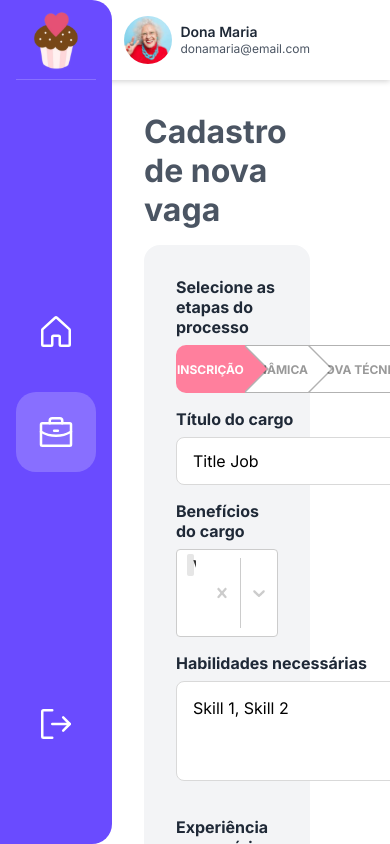
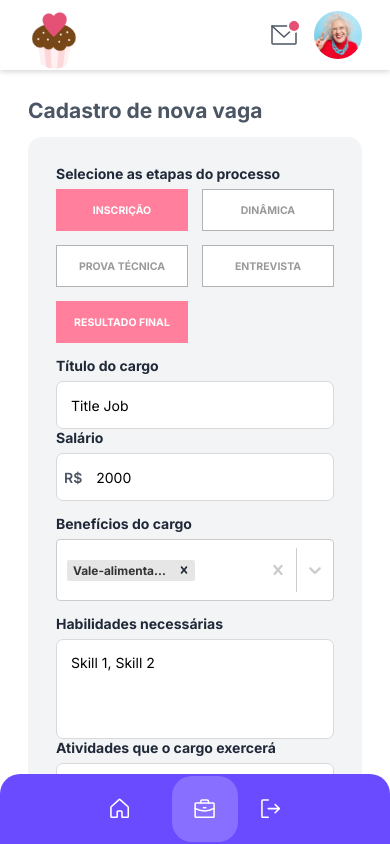
Before and after one commit to jfernandesdev/dona-maria-cupcake, a React (Vite) app: page /nova-vaga in a window 390 px wide. Built offline with nearby package versions, Linux system fonts and the light colour scheme; what @react-pdf/renderer would draw is missing.

Commit message:
STYLE: mobile responsiveness

```diff
--- a/src/components/Header/styles.module.scss
+++ b/src/components/Header/styles.module.scss
@@ -8,6 +8,10 @@
   background: var(--white);
   box-shadow: 0px 0.5px 6px rgba(0, 0, 0, 0.2);
   z-index: 0;
+
+  @media(max-width: 768px) {
+    padding-right: 2rem;
+  }
 }
 
 .notificationButton {
@@ -48,6 +52,10 @@
     display: flex;
     flex-direction: column;
 
+    @media(max-width: 768px) {
+      display: none;
+    }
+
     .name {
       font-size: 0.875rem;
       font-weight: 600;
--- a/src/components/JobCard/styles.module.scss
+++ b/src/components/JobCard/styles.module.scss
@@ -14,10 +14,26 @@
 
 .cardHeader {
   h3 {
-    font-weight: 500;
+    font-weight: 900;
     font-size: 1.5rem;
     line-height: 120%;
     color: var(--gray-900);
+  }
+
+  span {
+    font-size: 0.8rem;
+  }
+
+  .salary {
+    font-weight: 500;
+    font-size: 1.1rem;
+    color: var(--gray-900);
+  }
+
+  .firstProcessStep {
+    font-weight: 500;
+    font-size: 0.75rem;
+    color: var(--orange-500);
   }
 
   > div {
@@ -31,24 +47,7 @@
       flex-direction: column;
       gap: 0.2rem;
     }
-
-    > span {
-      font-size: 0.875rem;
-    }
-
-    .salary {
-      font-weight: 600;
-      font-size: 1rem;
-      color: var(--gray-900);
-    }
-
-    .firstProcessStep {
-      font-weight: 500;
-      font-size: 0.75rem;
-      color: var(--orange-500);
-    }
   }
-
 }
 
 .cardBody {
@@ -89,6 +88,7 @@
   display: flex;
   align-items: center;
   justify-content: flex-end;
+  margin-top: 1rem;
 
   > button {
     height: 30px;
--- a/src/components/Sidebar/styles.module.scss
+++ b/src/components/Sidebar/styles.module.scss
@@ -11,6 +11,7 @@
   border-top-right-radius: 20px;
   border-bottom-right-radius: 20px;
   background: var(--purple-500);
+  z-index: 999;
 
   .brandLogo {
     width: 80px;
@@ -18,6 +19,24 @@
     object-fit: cover;
     border-bottom: 1px solid rgba(255,255,255,0.2);
     cursor: pointer;
+  }
+
+  @media(max-width: 768px) {
+    flex-direction: row;
+    justify-content: center;
+    top: auto;
+    bottom: 0;
+    width: 100%;
+    height: 5rem;
+    padding: 0;
+    border-radius: 20px 20px 0 0;
+
+    .brandLogo {
+      position: fixed;
+      top: 0;
+      left: 1rem;
+      border-bottom: none;
+    }
   }
 }
 
@@ -32,6 +51,10 @@
   a {
     border-radius: 20px;
   }
+
+  @media(max-width: 768px) {
+    flex-direction: row;
+  }
 }
 
 .optionMenu {
@@ -45,6 +68,10 @@
   border-radius: 1rem;
   cursor: pointer;
   transition: all ease-out 120px;
+
+  @media(max-width: 768px) {
+    font-size: 1.8rem;
+  }
 
   .tooltip {
     position: absolute;
@@ -80,5 +107,13 @@
       visibility: visible;
       opacity: 1;
     }
+
+    @media(max-width: 768px) {
+      background: transparent;
+
+      .tooltip {
+        display: none;
+      }
+    }
   }
 }
--- a/src/layouts/DefaultLayout/styles.module.scss
+++ b/src/layouts/DefaultLayout/styles.module.scss
@@ -7,4 +7,13 @@
   height: calc(100vh - 5rem);
   padding: 2rem 5rem 3rem 9rem;
   overflow-y: auto;
+
+  @media(max-width: 768px) {
+    height: calc(100vh - 10rem);
+    padding: 2rem;
+
+    h1 {
+      font-size: 1.5rem;
+    }
+  }
 }
--- a/src/pages/Home/styles.module.scss
+++ b/src/pages/Home/styles.module.scss
@@ -3,4 +3,10 @@
   grid-template-columns: repeat(3, 1fr);
   margin-top: 2rem;
   gap: 2rem;
+
+  @media(max-width: 768px) {
+    display: flex;
+    flex-direction: column;
+    gap: 1rem;
+  }
 }
--- a/src/pages/NewVacancy/styles.module.scss
+++ b/src/pages/NewVacancy/styles.module.scss
@@ -31,6 +31,10 @@
     display: grid;
     grid-template-columns: 3fr 1fr;
     gap: 1rem;
+
+    @media(max-width: 768px) {
+      display: block;
+    }
   }
 
   .inputWithPrefix {
@@ -82,6 +86,11 @@
     border-radius: 0.5rem;
     cursor: pointer;
     transition: all 0.2s;
+
+    @media(max-width: 768px) {
+      font-size: 0.9rem;
+      white-space: nowrap;
+    }
   }
 
   button[type="submit"] {
@@ -108,6 +117,12 @@
 
 .processStepsContainer {
   display: flex;
+
+  @media(max-width: 768px) {
+    display: grid;
+    grid-template-columns: repeat(2, 1fr);
+    gap: 1rem;
+  }
 
   .inputCheckbox {
     flex: 1;
@@ -174,12 +189,28 @@
           border-left-color: var(--pink-300);
         }
       }
+
+      @media(max-width: 768px) {
+        &:after, &:before {
+          display: none;
+          border-radius: 0;
+        }
+
+        &:hover {
+          background: var(--white);
+          color: rgba(0, 0, 0, 0.4);
+        }
+      }
     }
   }
 
   :last-child {
     label {
       border-radius: 0 10px 10px 0;
+
+      @media(max-width: 768px) {
+        border-radius: 0;
+      }
     }
     :before, :after {
       display: none;
@@ -188,6 +219,10 @@
 
   :first-child label {
     border-radius: 10px 0 0 10px;
+
+    @media(max-width: 768px) {
+      border-radius: 0;
+    }
   }
 
   input[type='checkbox']:checked+label {
@@ -202,12 +237,21 @@
 
   input[type='checkbox']:focus+label {
     border: 1px solid var(--pink-300);
+
+    @media(max-width: 768px) {
+      border: 1px solid rgba(0, 0, 0, 0.3);
+    }
   }
 }
 
 .customCheckbox {
   display: flex;
   gap: 1rem;
+
+  @media(max-width: 768px) {
+    display: grid;
+    grid-template-columns: repeat(2, 1fr);
+  }
 
   > div {
     flex: 1;
@@ -261,4 +305,8 @@
   display: grid;
   grid-template-columns: 1fr 1fr;
   gap: 1rem;
+
+  @media(max-width: 768px) {
+    display: block;
+  }
 }
--- a/src/styles/globals.scss
+++ b/src/styles/globals.scss
@@ -72,3 +72,9 @@ a {
 .select__placeholder {
   font-weight: 400 !important;
 }
+
+@media(max-width: 768px) {
+  html {
+    font-size: 87.5%;
+  }
+}
```
